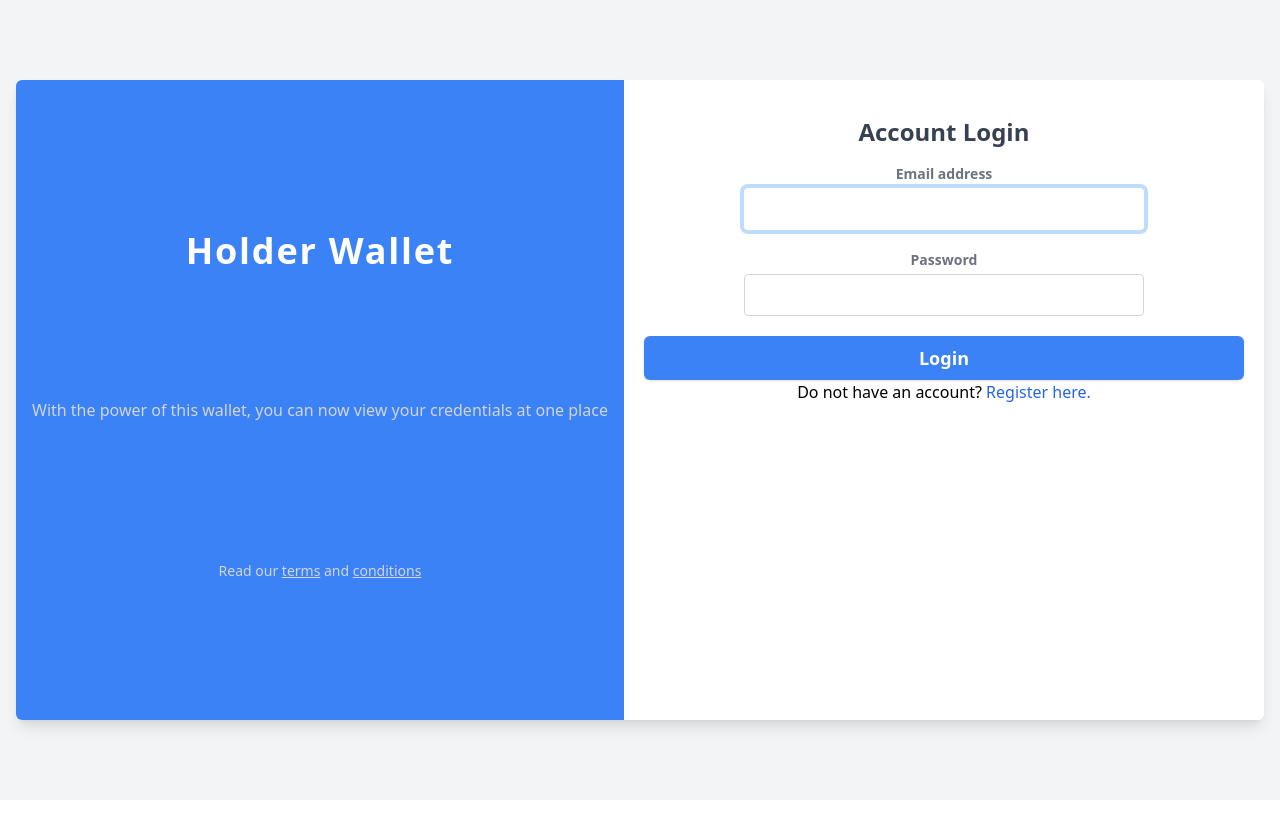
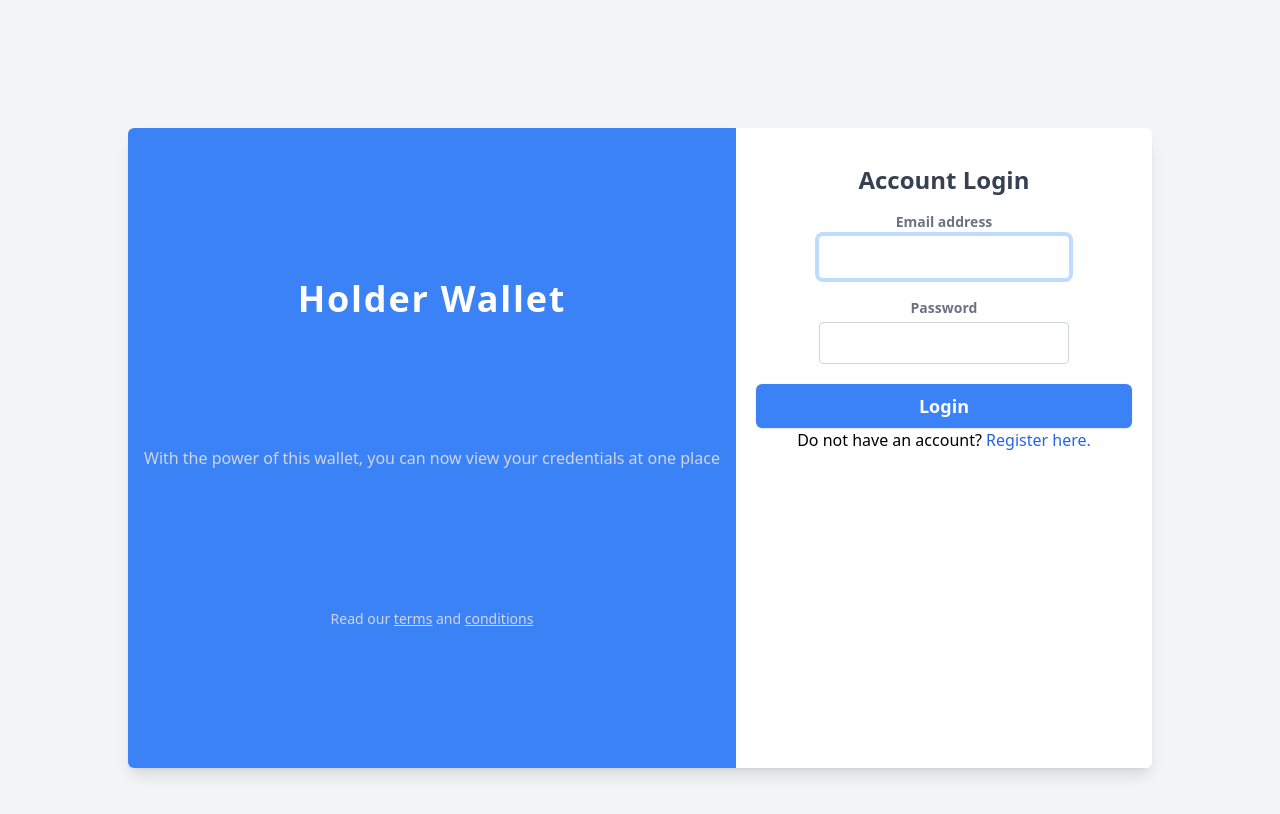
Before and after one commit to Unified-Learner-Passbook/Holder-Wallet, a React (Create React App) app: page /login in a window 1280 px wide. Shown: the top 814 px of the page. Built offline with nearby package versions, Linux system fonts and the light colour scheme.

Commit message:
credentialHandler and Web credential
Signed-off-by: Shruti3004 <mail2shruti.ag@gmail.com>

```diff
--- a/public/index.html
+++ b/public/index.html
@@ -15,7 +15,9 @@
       user's mobile device or desktop. See https://developers.google.com/web/fundamentals/web-app-manifest/
     -->
     <link rel="manifest" href="%PUBLIC_URL%/manifest.json" />
-    <script src="https://unpkg.com/credential-handler-polyfill@2.1.0/dist/credential-handler-polyfill.min.js"></script>
+    <script src="https://unpkg.com/credential-handler-polyfill@3.0.0/dist/credential-handler-polyfill.min.js"></script>
+    <script src="https://unpkg.com/web-credential-handler@2.0.0/dist/web-credential-handler.min.js"></script>
+
     <!--
       Notice the use of %PUBLIC_URL% in the tags above.
       It will be replaced with the URL of the `public` folder during the build.
--- a/src/App.tsx
+++ b/src/App.tsx
@@ -45,25 +45,28 @@ import Login from "./pages/Login";
 
 function App() {
   useEffect(() => {
-    // const getWallet = async () => {
-    //   // await CredentialHandlerPolyfill.loadOnce();
-    //   // console.log("Ready to work with credentials!");
-    //   const polyfill = await window.credentialHandlerPolyfill.loadOnce();
-    //   const { CredentialManager, CredentialHandlers } = polyfill;
-    //   const webCredential = await navigator.credentials.get(credentialQuery);
-    //   if(!webCredential) {
-    //     console.log('no credentials received');
-    //   }
-    //   const result = await CredentialManager.requestPermission();
-    //   // if (result !== "granted") {
-    //   //   throw new Error("Permission denied.");
-    //   // }
-    //   console.log("polyfill", polyfill);
-    //   console.log("result", result);
-    //   // await WebCredentialHandler.installHandler();
-    //   // console.log("Wallet installed.");
-    // };
-    // getWallet();
+    const getWallet = async () => {
+      // await CredentialHandlerPolyfill.loadOnce();
+      // console.log("Ready to work with credentials!");
+      // const polyfill = await window.credentialHandlerPolyfill.loadOnce();
+      // const webCredential = await navigator.credentials.get(credentialQuery);
+      // if(!webCredential) {
+      //   console.log('no credentials received');
+      // }
+      // const result = await CredentialManager.requestPermission();
+      // // if (result !== "granted") {
+      // //   throw new Error("Permission denied.");
+      // // }
+      // console.log("polyfill", polyfill);
+      // console.log("result", result);
+      // try {
+      //   await window.WebCredentialHandler.installHandler();
+      //   console.log("Wallet installed.");
+      // } catch (e) {
+      //   console.error("Wallet installation failed", e);
+      // }
+    };
+    getWallet();
   }, []);
   return (
     <div className="App">
--- a/src/pages/Login.tsx
+++ b/src/pages/Login.tsx
@@ -7,34 +7,44 @@ const Login = () => {
 
   const navigate = useNavigate();
   const handleClick = () => {
-
     // Login user from email and password here by FusionAuth
 
     navigate("/otp");
   };
   return (
-    <div className="flex items-center min-h-screen p-4 bg-gray-100 justify-center">
-      <div
-        className="flex flex-col overflow-hidden bg-white rounded-md shadow-lg max md:flex-row md:flex-1 w-[80vw] h-[80vh]"
-      >
-        <div
-          className="p-4 py-6 text-white bg-blue-500 md:w-100 md:flex-shrink-0 md:flex md:flex-col md:items-center md:justify-evenly"
-        >
+    <div className="flex items-center min-h-screen p-32 bg-gray-100 justify-center">
+      <div className="flex flex-col overflow-hidden bg-white rounded-md shadow-lg max md:flex-row md:flex-1 w-[80vw] h-[80vh]">
+        <div className="p-4 py-6 text-white bg-blue-500 md:w-100 md:flex-shrink-0 md:flex md:flex-col md:items-center md:justify-evenly">
           <div className="my-3 text-4xl font-bold tracking-wider text-center">
             <a href="#">Holder Wallet</a>
           </div>
           <p className="mt-6 font-normal text-center text-gray-300 md:mt-0">
-            With the power of this wallet, you can now view your credentials at one place
+            With the power of this wallet, you can now view your credentials at
+            one place
           </p>
           <p className="mt-6 text-sm text-center text-gray-300">
-            Read our <a href="" className="underline">terms</a> and <a href="#" className="underline">conditions</a>
+            Read our{" "}
+            <a href="" className="underline">
+              terms
+            </a>{" "}
+            and{" "}
+            <a href="#" className="underline">
+              conditions
+            </a>
           </p>
         </div>
         <div className="p-5 bg-white md:flex-1">
-          <h3 className="my-4 text-2xl font-semibold text-gray-700">Account Login</h3>
+          <h3 className="my-4 text-2xl font-semibold text-gray-700">
+            Account Login
+          </h3>
           <form action="#" className="flex flex-col space-y-5">
             <div className="flex flex-col space-y-1">
-              <label htmlFor="email" className="text-sm font-semibold text-gray-500">Email address</label>
+              <label
+                htmlFor="email"
+                className="text-sm font-semibold text-gray-500"
+              >
+                Email address
+              </label>
               <input
                 type="email"
                 id="email"
@@ -45,7 +55,12 @@ const Login = () => {
               />
             </div>
             <div className="flex flex-col space-y-1">
-              <label htmlFor="password" className="text-sm font-semibold text-gray-500">Password</label>
+              <label
+                htmlFor="password"
+                className="text-sm font-semibold text-gray-500"
+              >
+                Password
+              </label>
               <input
                 type="password"
                 id="password"
@@ -62,7 +77,12 @@ const Login = () => {
               >
                 Login
               </button>
-              <p>Do not have an account? <a className='text-blue-600 hover:underline' href="/">Register here.</a></p>
+              <p>
+                Do not have an account?{" "}
+                <a className="text-blue-600 hover:underline" href="/">
+                  Register here.
+                </a>
+              </p>
             </div>
           </form>
         </div>
--- a/src/pages/Register.tsx
+++ b/src/pages/Register.tsx
@@ -26,12 +26,12 @@ const Register = () => {
   };
 
   return (
-    <div className="flex items-center min-h-screen p-4 bg-gray-200 justify-center">
+    <div className="flex items-center min-h-screen">
       <div
-        className="flex flex-col overflow-hidden bg-white rounded-md shadow-lg max md:flex-row md:flex-1 w-[80vw] h-[80vh]"
+        className="flex flex-col overflow-hidden bg-white rounded-md shadow-lg max md:flex-row md:flex-1 w-[80vw] h-[100vh]"
       >
         <div
-          className="p-4 py-6 text-white bg-blue-500 md:w-100 md:flex-shrink-0 md:flex md:flex-col md:items-center md:justify-evenly"
+          className="p-32 py-6 text-white bg-blue-500 md:w-100 md:flex-shrink-0 md:flex md:flex-col md:items-center md:justify-evenly"
         >
           <div className="my-3 text-4xl font-bold tracking-wider text-center">
             <a href="#">Holder Wallet</a>
```
Also changed, not shown: 2 other files (tests, documents, lock files or other folders).
